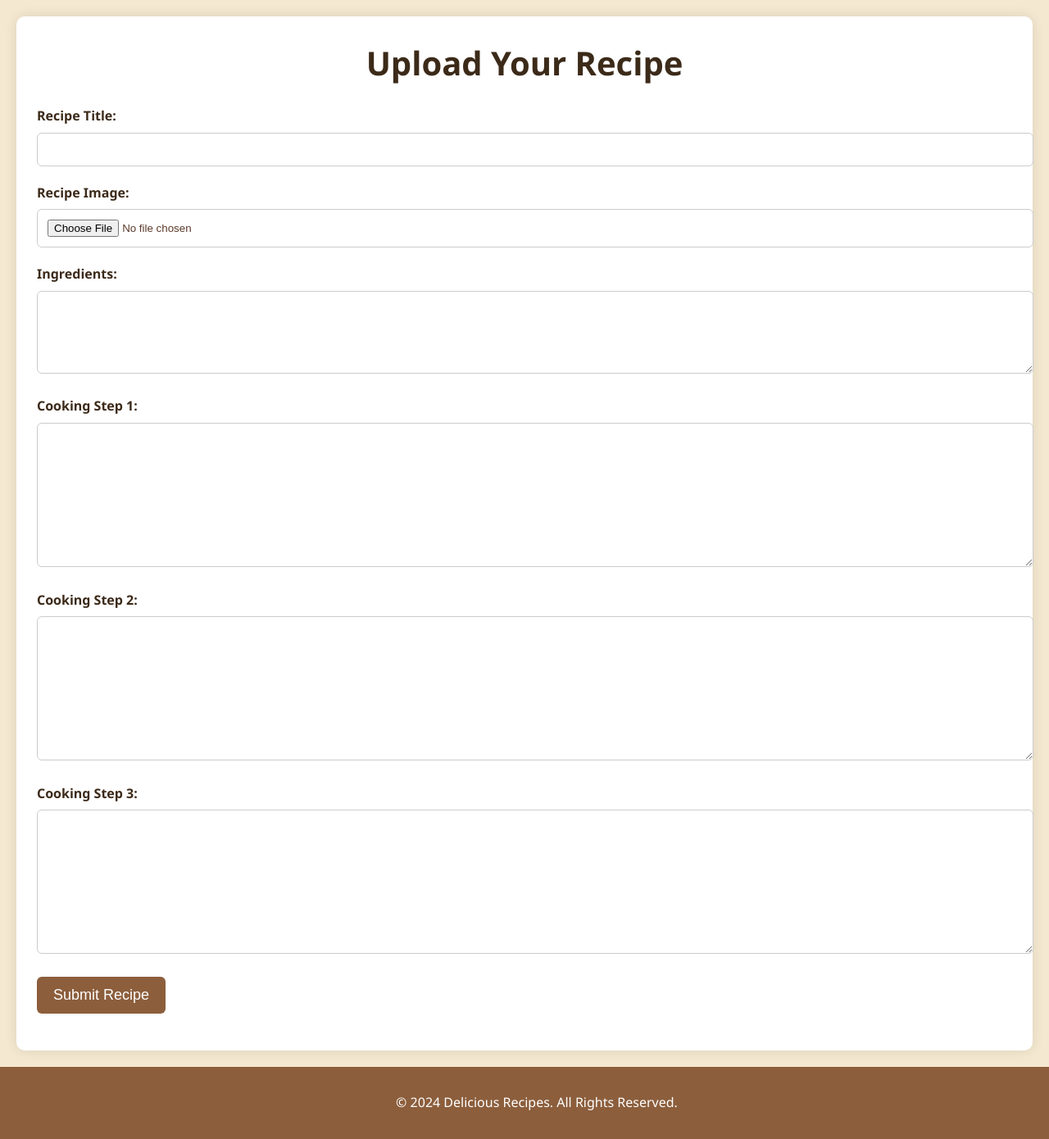
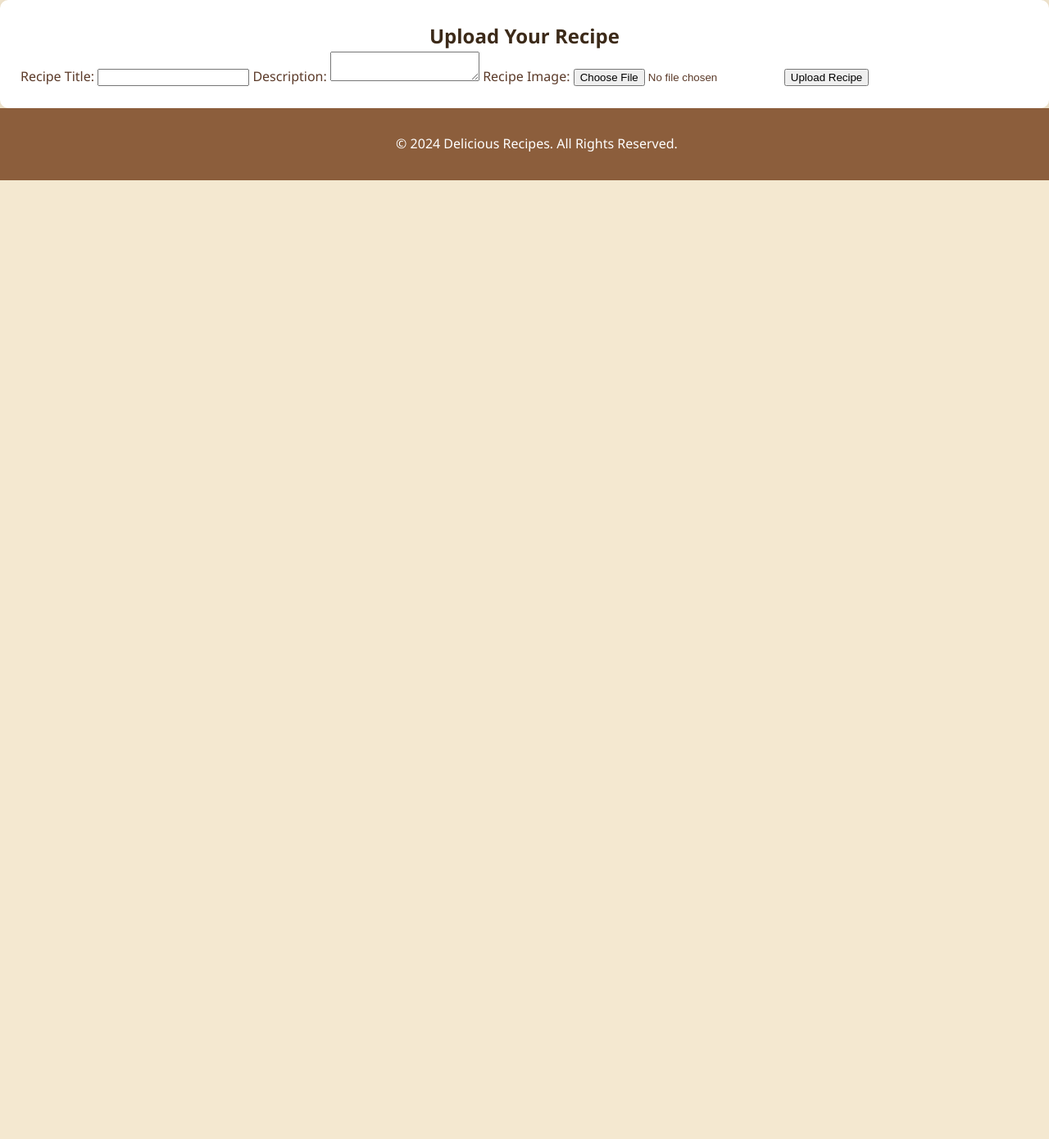
Before and after one commit to AndreValerix/webfinal, a PHP site: page /upload.php in a window 1280 px wide. Shown: the part 62-1452 px from the top of the page at 82% size. After the commit the page ends 282 px from the top, so only its background shows below. Run offline with PHP 8.4, Linux system fonts and the light colour scheme.

Commit message:
Update upload.php

```diff
--- a/upload.php
+++ b/upload.php
@@ -1,80 +1,115 @@
 <?php
 session_start(); // Start the session
+
+if ($_SERVER['REQUEST_METHOD'] == 'POST') {
+    // Database connection
+    $mysqli = new mysqli("localhost", "root", "", "recipe_website");
+
+    if ($mysqli->connect_error) {
+        die("Connection failed: " . $mysqli->connect_error);
+    }
+
+    // Process form data
+    $title = $_POST['title'];
+    $description = $_POST['description'];
+    $steps = $_POST['steps'] ?? ''; // Use an empty string if steps are not provided
+
+    // Handle file upload
+    $image = null; // Initialize image variable
+
+    if (isset($_FILES['image']) && $_FILES['image']['error'] == UPLOAD_ERR_OK) {
+        $fileTmpPath = $_FILES['image']['tmp_name'];
+        $fileName = $_FILES['image']['name'];
+        $fileSize = $_FILES['image']['size'];
+        $fileType = $_FILES['image']['type'];
+        $fileNameCmps = explode('.', $fileName);
+        $fileExtension = strtolower(end($fileNameCmps));
+
+        $allowedExts = array('jpg', 'jpeg', 'png', 'gif');
+        if (in_array($fileExtension, $allowedExts)) {
+            $newFileName = md5(time() . $fileName) . '.' . $fileExtension;
+            $uploadFileDir = './uploads/';
+            $dest_path = $uploadFileDir . $newFileName;
+
+            // Ensure the upload directory exists
+            if (!file_exists($uploadFileDir)) {
+                mkdir($uploadFileDir, 0777, true); // Create directory if it doesn't exist
+            }
+
+            // Move the uploaded file
+            if (move_uploaded_file($fileTmpPath, $dest_path)) {
+                $image = $newFileName;
+            } else {
+                echo "Error moving the uploaded file.";
+                exit;
+            }
+        } else {
+            echo "Invalid file type.";
+            exit;
+        }
+    }
+
+    // Insert recipe into the database
+    $stmt = $mysqli->prepare("INSERT INTO recipes (title, description, image, ingredients, instructions) VALUES (?, ?, ?, ?, ?)");
+    $stmt->bind_param("sssss", $title, $description, $image, $ingredients, $steps);
+
+    if ($stmt->execute()) {
+        // Redirect to home.php after successful upload
+        header("Location: home.php");
+        exit;
+    } else {
+        echo "Error: " . $stmt->error;
+    }
+
+    $stmt->close();
+    $mysqli->close();
+}
 ?>
+
 
 <!DOCTYPE html>
 <html lang="en">
 <head>
     <meta charset="UTF-8">
     <meta name="viewport" content="width=device-width, initial-scale=1.0">
-    <title>Home</title>
+    <title>Upload Recipe</title>
     <link rel="stylesheet" href="upload.css">
-    <script src="pagination.js" defer></script>
-    <script>
-        // Pass login status to JavaScript
-        var isLoggedIn = <?php echo json_encode(isset($_SESSION['user_id'])); ?>;
-    </script>
 </head>
 <body>
     <!-- Navbar -->
     <nav class="navbar">
             <ul>
                 <li><a href="home.php">Home</a></li>
-            <li><a href="#videos-section">Videos</a></li>
-            <li><a href="#recipes-section">Recipes</a></li>
+                <li><a href="home.php#videos-section">Videos</a></li>
+                <li><a href="home.php#recipes-section">Recipes</a></li>
                 <?php if (isset($_SESSION['user_id'])) : ?>
-                <!-- Show account icon if logged in -->
                 <li><a href="account.php"><i class="fa fa-user"></i> Account</a></li>
                 <li><a href="logout.php">Log Out</a></li>
                 <?php else : ?>
-                <!-- Show sign-up link if not logged in -->
                 <li><a href="Sign_up.php">Sign Up</a></li>
                 <li><a href="Log_in.php">Log In</a></li>
                 <?php endif; ?>
             </ul>
     </nav>
 
-    <div class="container">
-        <div class="upload-recipe">
-            <h2>Upload Your Recipe</h2>
-            <form action="submit_recipe.php" method="post" enctype="multipart/form-data">
-                <div class="form-group">
-                    <label for="recipe-title">Recipe Title:</label>
-                    <input type="text" id="recipe-title" name="recipe_title" required>
-                </div>
+    <!-- Upload Recipe Form -->
+    <section class="upload-recipe">
+        <h1>Upload Your Recipe</h1>
+        <form action="upload.php" method="post" enctype="multipart/form-data">
+            <label for="title">Recipe Title:</label>
+            <input type="text" id="title" name="title" required>
 
-                <div class="form-group">
-                    <label for="recipe-image">Recipe Image:</label>
-                    <input type="file" id="recipe-image" name="recipe_image" accept="image/*" required>
-                </div>
+            <label for="description">Description:</label>
+            <textarea id="description" name="description" required></textarea>
 
-                <div class="form-group">
-                    <label for="ingredients">Ingredients:</label>
-                    <textarea id="ingredients" name="ingredients" rows="5" required></textarea>
-                </div>
+            <label for="image">Recipe Image:</label>
+            <input type="file" id="image" name="image" accept="image/*" required>
 
-                <div class="form-group">
-                    <label for="step">Cooking Step 1:</label>
-                    <textarea id="steps" name="steps" rows="10" required></textarea>
-                </div>
+            <button type="submit">Upload Recipe</button>
+        </form>
+    </section>
 
-                <div class="form-group">
-                    <label for="steps">Cooking Step 2:</label>
-                    <textarea id="steps" name="steps" rows="10" required></textarea>
-                </div>
-
-                <div class="form-group">
-                    <label for="steps">Cooking Step 3:</label>
-                    <textarea id="steps" name="steps" rows="10" required></textarea>
-                </div>
-                <div class="form-group">
-                    <button type="submit">Submit Recipe</button>
-                </div>
-            </form>
-        </div>
-    </div>
-
-    <!-- Footer Section -->
+    <!-- Footer -->
     <footer class="footer">
         <p>&copy; 2024 Delicious Recipes. All Rights Reserved.</p>
     </footer>
```
Lines whose indentation alone changed are shown as unchanged.
